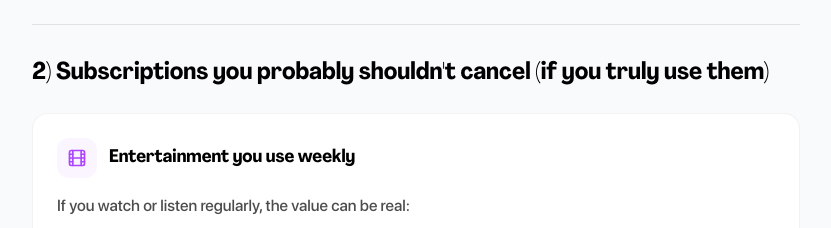
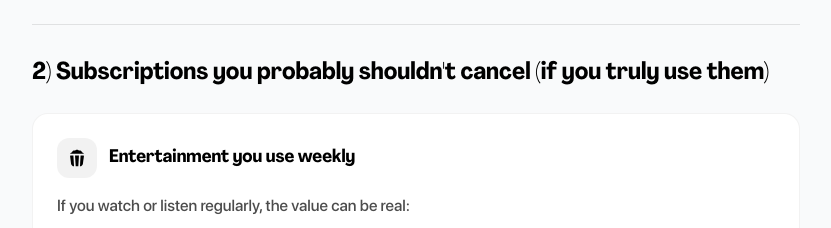
Before and after one commit to parallelventures/pockret, a Next.js app: page /when-not-to-cancel in a window 1280 px wide. Shown: the part 960-1188 px from the top of the page, without its empty margins (224-1055 px from the left). Built offline with nearby package versions, Linux system fonts and the light colour scheme; no server answers.

Commit message:
Replace Film icon with custom popcorn SVG for Entertainment section

```diff
--- a/src/app/when-not-to-cancel/page.tsx
+++ b/src/app/when-not-to-cancel/page.tsx
@@ -4,7 +4,7 @@ import { Navbar } from "@/components/navbar";
 import { Footer } from "@/components/footer";
 import Link from "next/link";
 import { ppAgrandirHeading, sfProDisplay } from "@/app/fonts";
-import { CheckCircle2, XCircle, ArrowRight, Pause, TrendingDown, Heart, Brain, Dumbbell, Music, Film, Cloud, Wrench } from "lucide-react";
+import { CheckCircle2, XCircle, ArrowRight, Pause, TrendingDown, Heart, Brain, Dumbbell, Cloud, Wrench } from "lucide-react";
 import Image from "next/image";
 
 export default function WhenNotToCancelPage() {
@@ -87,8 +87,13 @@ export default function WhenNotToCancelPage() {
                             {/* Entertainment */}
                             <div className="bg-white rounded-2xl p-6 border border-black/5 mb-4">
                                 <div className="flex items-center gap-3 mb-4">
-                                    <div className="w-10 h-10 rounded-xl bg-purple-50 flex items-center justify-center">
-                                        <Film className="w-5 h-5 text-purple-500" />
+                                    <div className="w-10 h-10 rounded-xl bg-black/5 flex items-center justify-center">
+                                        <svg xmlns="http://www.w3.org/2000/svg" viewBox="0 0 24 24" fill="none" className="w-5 h-5">
+                                            <path d="M20.2852 7C20.2357 6.85186 20.1704 6.70828 20.0899 6.57173C19.8353 6.14014 19.4424 5.80293 18.9721 5.61243L18.9235 5.59271C18.6427 5.47896 18.3875 5.31209 18.1727 5.10164C17.9578 4.8912 17.7874 4.64132 17.6713 4.3663L17.651 4.3183C17.4566 3.85777 17.1123 3.473 16.6718 3.22369C16.2312 2.97438 15.7189 2.87448 15.2144 2.93949L15.1582 2.94669C14.8565 2.98557 14.55 2.96585 14.2561 2.88867C13.9622 2.81149 13.6867 2.67835 13.4454 2.49685L13.4067 2.46796C13.0032 2.1645 12.5087 2 11.9999 2C11.4912 2 10.9966 2.1645 10.5931 2.46796L10.5493 2.50087C10.3088 2.68175 10.0342 2.81444 9.74128 2.89136C9.44836 2.96828 9.14284 2.98792 8.84217 2.94916L8.78418 2.94169C8.27966 2.87666 7.76733 2.97664 7.32678 3.22611C6.88624 3.47558 6.54214 3.86056 6.34794 4.32125L6.32849 4.3674C6.21243 4.64275 6.04197 4.89293 5.8269 5.10357C5.61184 5.31421 5.35641 5.48116 5.07528 5.59483L5.02816 5.61389C4.55779 5.80409 4.16473 6.1411 3.91001 6.57258C3.82957 6.70886 3.76434 6.85215 3.71484 7H20.2852Z" fill="black" />
+                                            <path d="M4.18758 9C3.88619 9 3.65331 9.26465 3.69164 9.56358L4.88514 18.8729C5.11435 20.6608 6.63623 22 8.43877 22L7.67407 9H4.18758Z" fill="black" />
+                                            <path d="M9.67773 9L10.4424 22H13.5566L14.3213 9H9.67773Z" fill="black" />
+                                            <path d="M16.3253 9L15.5605 22C17.3631 22 18.885 20.6608 19.1143 18.8728L20.3078 9.56358C20.3461 9.26465 20.1132 9 19.8118 9H16.3253Z" fill="black" />
+                                        </svg>
                                     </div>
                                     <h3 className={`${ppAgrandirHeading.className} text-lg font-bold text-black`}>
                                         Entertainment you use weekly
```
